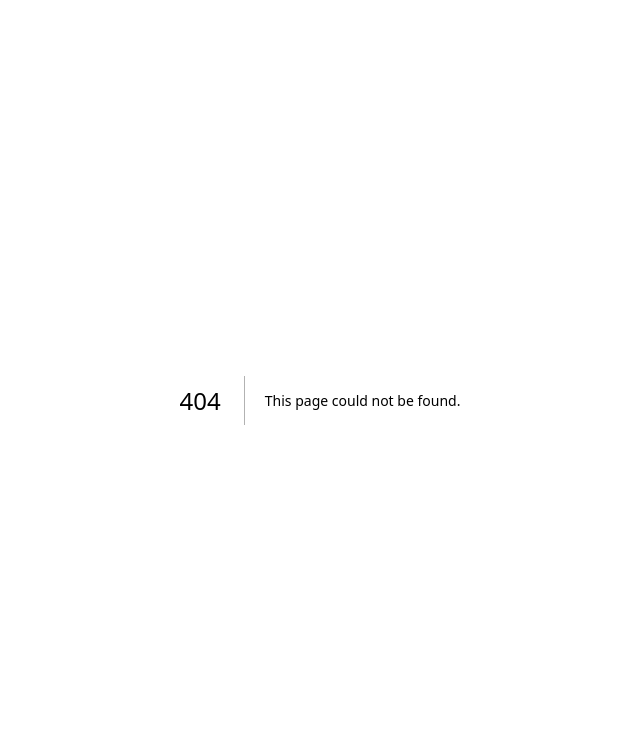
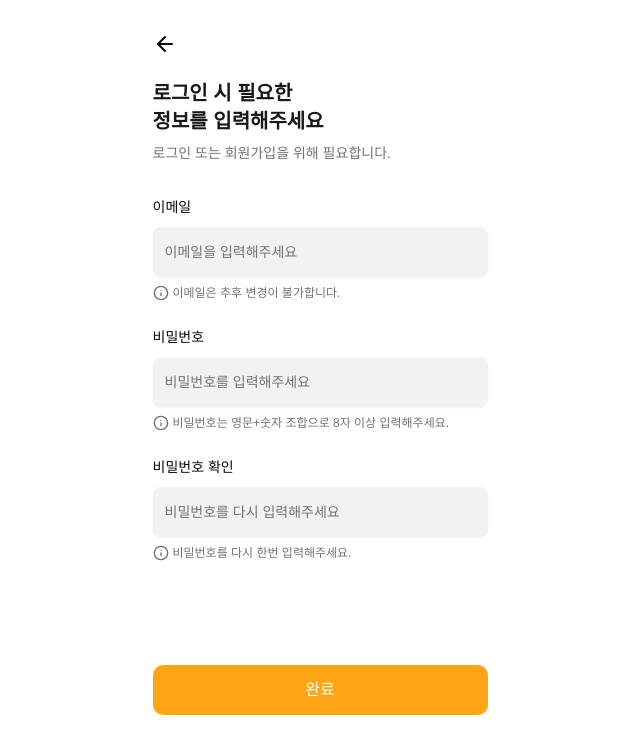
Before and after one commit to muffin9/bungmakase, a Next.js app: page /login/email in a window 1280 px wide. Before the commit this address had no page. Shown: the top 754 px of the page, without its empty margins (320-960 px from the left). Built offline with nearby package versions, Linux system fonts and the light colour scheme; a web font is replaced by a local one.

Commit message:
feat: login page 작업

```diff
--- a/package.json
+++ b/package.json
@@ -12,6 +12,7 @@
     "test": "vitest"
   },
   "dependencies": {
+    "@hookform/resolvers": "^3.10.0",
     "@radix-ui/react-dialog": "^1.1.5",
     "@radix-ui/react-label": "^2.1.2",
     "@radix-ui/react-slot": "^1.1.1",
@@ -25,6 +26,7 @@
     "next": "15.1.5",
     "react": "^19.0.0",
     "react-dom": "^19.0.0",
+    "react-hook-form": "^7.54.2",
     "tailwind-merge": "^2.6.0",
     "tailwindcss-animate": "^1.0.7",
     "use-debounce": "^10.0.4",
--- /dev/null
+++ b/src/app/login/email/page.tsx
@@ -0,0 +1,208 @@
+'use client';
+
+import { useForm } from 'react-hook-form';
+import { useMutation } from '@tanstack/react-query';
+import { zodResolver } from '@hookform/resolvers/zod';
+import * as z from 'zod';
+import BackButton from '@/components/common/BackButton';
+import { BaseInput } from '@/components/common/BaseInput';
+import { Button } from '@/components/ui/button';
+import { Info } from 'lucide-react';
+import { useRouter } from 'next/navigation';
+
+const formSchema = z
+  .object({
+    email: z
+      .string()
+      .min(1, '이메일을 입력해주세요')
+      .email('올바른 이메일 형식이 아닙니다'),
+    password: z
+      .string()
+      .min(1, '비밀번호를 입력해주세요')
+      .min(8, '비밀번호는 8자 이상이어야 합니다')
+      .regex(
+        /^(?=.*[A-Za-z])(?=.*\d)[A-Za-z\d]{8,}$/,
+        '비밀번호는 영문+숫자 조합으로 8자 이상 입력해주세요.',
+      ),
+    confirmPassword: z.string().min(1, '비밀번호 확인을 입력해주세요'),
+  })
+  .refine((data) => data.password === data.confirmPassword, {
+    message: '비밀번호가 일치하지 않습니다',
+    path: ['confirmPassword'],
+  });
+
+type FormData = z.infer<typeof formSchema>;
+
+interface SignUpResponse {
+  success: boolean;
+  message: string;
+}
+
+async function signUp(data: FormData): Promise<SignUpResponse> {
+  const response = await fetch('/api/auth/signup', {
+    method: 'POST',
+    headers: { 'Content-Type': 'application/json' },
+    body: JSON.stringify({
+      email: data.email,
+      password: data.password,
+    }),
+  });
+
+  if (!response.ok) {
+    const errorData = await response.json();
+    throw new Error(errorData.message || '회원가입에 실패했습니다');
+  }
+
+  return response.json();
+}
+
+export default function LoginEmailPage() {
+  const router = useRouter();
+
+  const {
+    register,
+    handleSubmit,
+    formState: { errors, isSubmitting, dirtyFields },
+    watch,
+    reset,
+  } = useForm<FormData>({
+    resolver: zodResolver(formSchema),
+    mode: 'onChange',
+  });
+
+  const watchedPassword = watch('password');
+  const watchedEmail = watch('email');
+  const watchedConfirmPassword = watch('confirmPassword');
+
+  // 각 필드의 유효성 상태 확인
+  const getEmailCorrect = () => {
+    if (!dirtyFields.email || errors.email) return '';
+    if (z.string().email().safeParse(watchedEmail).success) {
+      return '사용 가능한 이메일입니다';
+    }
+    return '';
+  };
+
+  const getPasswordCorrect = () => {
+    if (!dirtyFields.password || errors.password) return '';
+    if (
+      z
+        .string()
+        .min(8)
+        .regex(/^(?=.*[A-Za-z])(?=.*\d)/)
+        .safeParse(watchedPassword).success
+    ) {
+      return '사용 가능한 비밀번호입니다';
+    }
+    return '';
+  };
+
+  const getConfirmPasswordCorrect = () => {
+    if (!dirtyFields.confirmPassword || errors.confirmPassword) return '';
+    if (watchedPassword === watchedConfirmPassword && watchedConfirmPassword) {
+      return '비밀번호가 일치합니다';
+    }
+    return '';
+  };
+
+  const mutation = useMutation({
+    mutationFn: signUp,
+    onSuccess: (data) => {
+      // TODO: Toast Message
+      reset();
+      router.push('/login/success');
+    },
+    onError: (error: Error) => {
+      // TODO: Toast Message
+    },
+  });
+
+  const onSubmit = handleSubmit((data) => {
+    mutation.mutate(data);
+  });
+
+  const isLoading = isSubmitting || mutation.isPending;
+
+  return (
+    <section className="h-screen px-5 py-8">
+      <header className="flex flex-col">
+        <div className="mb-4">
+          <BackButton />
+        </div>
+        <div className="flex flex-col gap-2">
+          <h1 className="text-xl font-semibold text-[#181818]">
+            로그인 시 필요한
+            <br />
+            정보를 입력해주세요
+          </h1>
+          <span className="text-sm text-muted-foreground">
+            로그인 또는 회원가입을 위해 필요합니다.
+          </span>
+        </div>
+      </header>
+
+      <form className="flex flex-col gap-6 mt-8" onSubmit={onSubmit} noValidate>
+        <BaseInput
+          id="email"
+          type="email"
+          label="이메일"
+          placeholder="이메일을 입력해주세요"
+          error={errors.email?.message}
+          correct={getEmailCorrect()}
+          {...register('email')}
+          helperText={
+            <div className="flex items-center gap-1">
+              <Info className="w-4 h-4" />
+              <span className="text-xs text-muted-foreground">
+                이메일은 추후 변경이 불가합니다.
+              </span>
+            </div>
+          }
+          disabled={isLoading}
+        />
+
+        <BaseInput
+          id="password"
+          type="password"
+          label="비밀번호"
+          placeholder="비밀번호를 입력해주세요"
+          error={errors.password?.message}
+          correct={getPasswordCorrect()}
+          {...register('password')}
+          helperText={
+            <div className="flex items-center gap-1">
+              <Info className="w-4 h-4" />
+              <span className="text-xs text-muted-foreground">
+                비밀번호는 영문+숫자 조합으로 8자 이상 입력해주세요.
+              </span>
+            </div>
+          }
+          disabled={isLoading}
+        />
+
+        <BaseInput
+          id="confirmPassword"
+          type="password"
+          label="비밀번호 확인"
+          placeholder="비밀번호를 다시 입력해주세요"
+          error={errors.confirmPassword?.message}
+          correct={getConfirmPasswordCorrect()}
+          {...register('confirmPassword')}
+          helperText={
+            <div className="flex items-center gap-1">
+              <Info className="w-4 h-4" />
+              <span className="text-xs text-muted-foreground">
+                비밀번호를 다시 한번 입력해주세요.
+              </span>
+            </div>
+          }
+          disabled={isLoading}
+        />
+
+        <Button type="submit" className="mt-20" disabled={isLoading}>
+          {isLoading ? '처리중...' : '완료'}
+        </Button>
+      </form>
+    </section>
+  );
+}
--- a/src/app/login/page.tsx
+++ b/src/app/login/page.tsx
@@ -3,6 +3,7 @@
 import Logo from '@/components/common/Logo';
 import { Button } from '@/components/ui/button';
 import Image from 'next/image';
+import Link from 'next/link';
 import { useRouter } from 'next/navigation';
 
 export default function LoginPage() {
@@ -47,9 +48,6 @@ export default function LoginPage() {
           <Button
             variant="outline"
             className="w-full bg-white hover:bg-gray-50 text-black border-gray-200 h-12 relative"
-            onClick={() =>
-              alert('서비스 준비중입니다... 카카오톡으로 로그인해주세요.')
-            }
           >
             <Image
               src={'/images/svg/email.svg'}
@@ -58,7 +56,9 @@ export default function LoginPage() {
               className="absolute left-4"
               alt="kakao"
             />
-            <span className="flex-1 text-center">이메일로 시작하기</span>
+            <Link href="/login/email">
+              <span className="flex-1 text-center">이메일로 시작하기</span>
+            </Link>
           </Button>
 
           <button
--- /dev/null
+++ b/src/components/LoginForm/index.tsx
@@ -0,0 +1,71 @@
+'use client';
+
+import { useForm } from 'react-hook-form';
+import { zodResolver } from '@hookform/resolvers/zod';
+import * as z from 'zod';
+import { Button } from '@/components/ui/button';
+import { BaseInput } from '@/components/common/BaseInput';
+import { Eye, EyeOff, Mail } from 'lucide-react';
+import { useState } from 'react';
+import { motion } from 'framer-motion';
+
+const formSchema = z.object({
+  email: z.string().email('올바른 이메일을 입력해주세요'),
+  password: z.string().min(8, '비밀번호는 8자 이상 입력해주세요'),
+});
+
+export function LoginForm() {
+  const [showPassword, setShowPassword] = useState(false);
+
+  const {
+    register,
+    handleSubmit,
+    formState: { errors, isSubmitting },
+  } = useForm<z.infer<typeof formSchema>>({
+    resolver: zodResolver(formSchema),
+  });
+
+  const onSubmit = async (data: z.infer<typeof formSchema>) => {
+    // Handle form submission
+    await new Promise((resolve) => setTimeout(resolve, 1000));
+    console.log(data);
+  };
+
+  return (
+    <motion.form
+      initial={{ opacity: 0, y: 20 }}
+      animate={{ opacity: 1, y: 0 }}
+      onSubmit={handleSubmit(onSubmit)}
+      className="space-y-4"
+    >
+      <BaseInput
+        label="이메일"
+        startIcon={<Mail className="h-4 w-4" />}
+        error={errors.email?.message}
+        {...register('email')}
+      />
+      <BaseInput
+        label="비밀번호"
+        type={showPassword ? 'text' : 'password'}
+        endIcon={
+          <button
+            type="button"
+            onClick={() => setShowPassword(!showPassword)}
+            className="hover:text-foreground"
+          >
+            {showPassword ? (
+              <EyeOff className="h-4 w-4" />
+            ) : (
+              <Eye className="h-4 w-4" />
+            )}
+          </button>
+        }
+        error={errors.password?.message}
+        {...register('password')}
+      />
+      <Button type="submit" className="w-full" disabled={isSubmitting}>
+        {isSubmitting ? '로그인 중...' : '로그인'}
+      </Button>
+    </motion.form>
+  );
+}
--- /dev/null
+++ b/src/components/common/BackButton/index.tsx
@@ -0,0 +1,15 @@
+'use client';
+
+import { ArrowLeft } from 'lucide-react';
+import { useRouter } from 'next/navigation';
+
+const BackButton = () => {
+  const router = useRouter();
+  return (
+    <button onClick={() => router.back()}>
+      <ArrowLeft />
+    </button>
+  );
+};
+
+export default BackButton;
```
Also changed, not shown: 1 other file (tests, documents, lock files or other folders).
